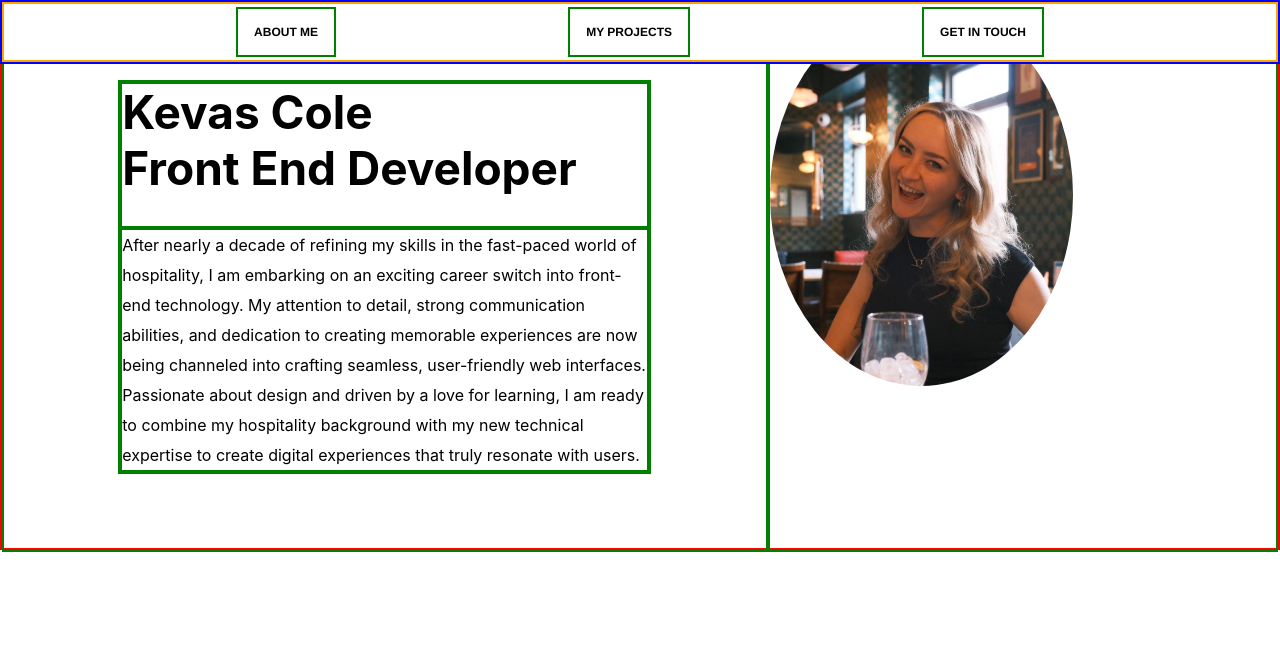
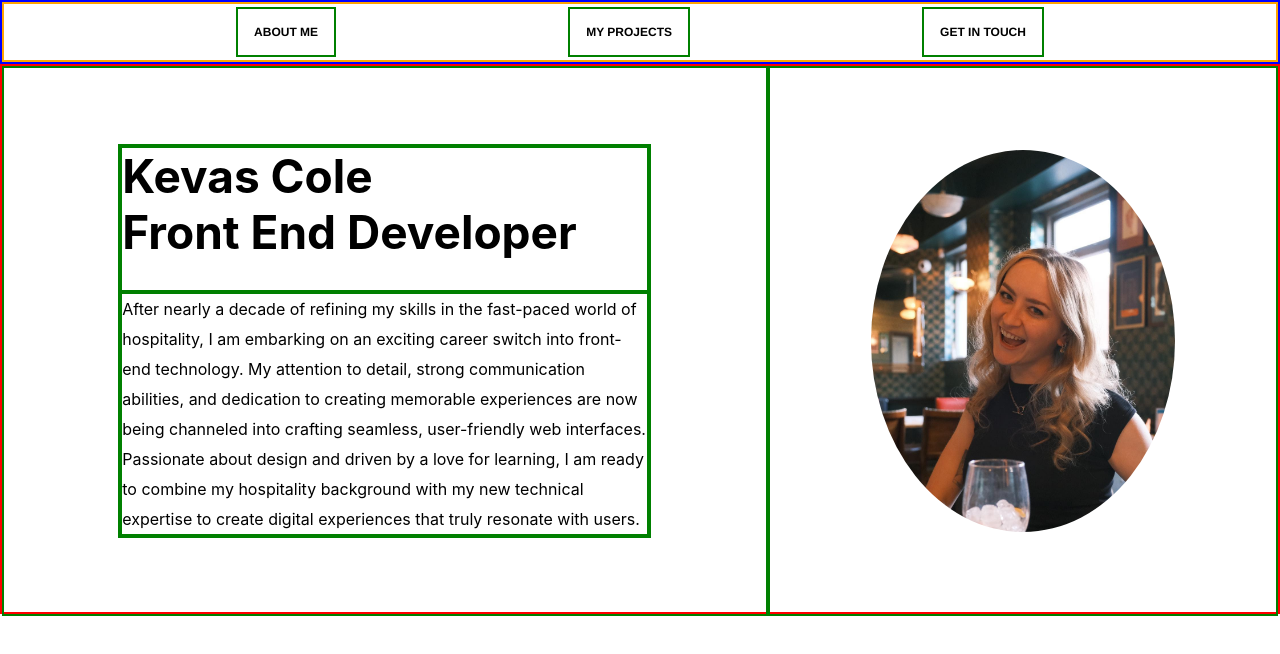
Before and after one commit to Kevasc/KCPortfolio, a React (Create React App) app in the folder my-app/: page / in a window 1280 px wide. Shown: the top 654 px of the page. Built offline with nearby package versions, Linux system fonts and the light colour scheme.

Commit message:
centered picture of me and gave the whole section a margin top of 4rem so its not stuck behind the header

```diff
--- a/my-app/src/components/body/BodyMiddleSection.css
+++ b/my-app/src/components/body/BodyMiddleSection.css
@@ -1,16 +1,8 @@
-.picture-of-me {
-  display: flex;
-  background-image: url("../../assets/kcole.jpeg");
-  background-size: cover;
-  border-radius: 80%;
-  height: 70%;
-  width: 60%;
-}
-
 .middle-section {
   display: flex;
   height: 550px;
   border: 2px solid red;
+  margin-top: 4rem;
 }
 
 .middle-left-column {
@@ -20,6 +12,14 @@
   align-items: center;
   justify-content: center;
   border: 2px solid green;
+}
+.picture-of-me {
+  display: flex;
+  background-image: url("../../assets/kcole.jpeg");
+  background-size: cover;
+  border-radius: 80%;
+  height: 70%;
+  width: 60%;
 }
 
 .middle-column-content {
@@ -43,4 +43,8 @@
   height: inherit;
   width: 40%;
   border: 2px solid green;
+  display: flex;
+
+  align-items: center;
+  justify-content: center;
 }
```
